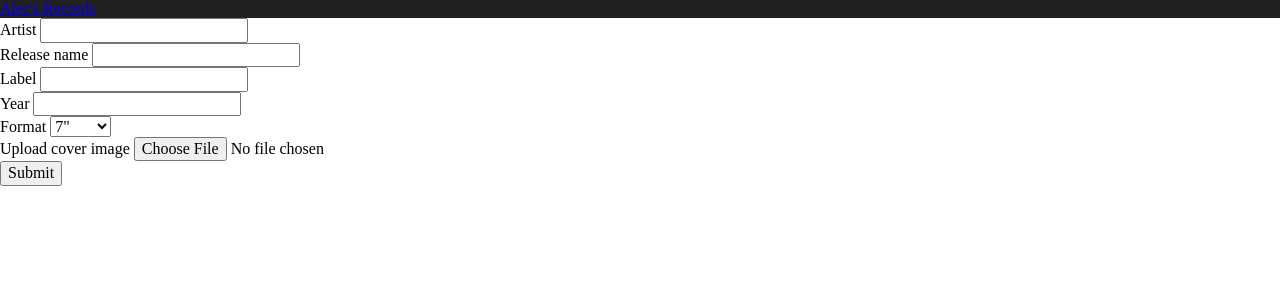
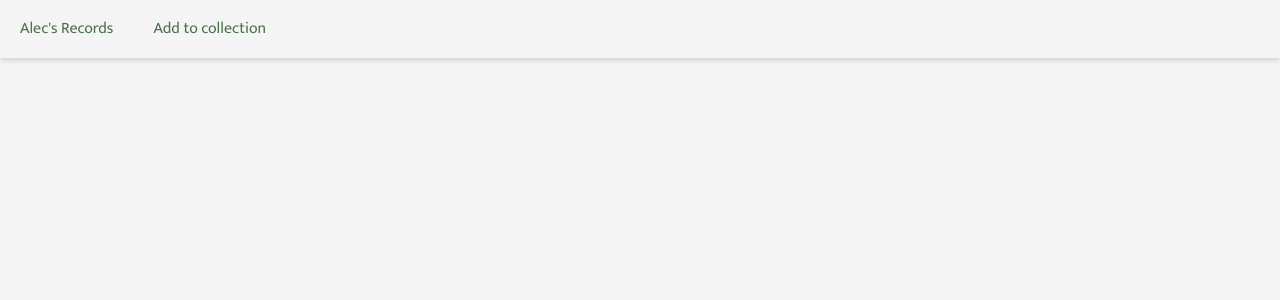
Before and after one commit to alec-hamilton/collector-app, a PHP site: page / in a window 1280 px wide. Shown: the top 300 px of the page. Run offline with PHP 8.4, Linux system fonts and the light colour scheme; data comes from the database, SQL or seed files in the repository.

Commit message:
added separate page to host form

```diff
--- a/collector-app-project/css/styles.css
+++ b/collector-app-project/css/styles.css
@@ -1,9 +1,18 @@
+@import url('https://fonts.googleapis.com/css2?family=Mukta:wght@200;300;400;500;600;700;800&display=swap');
+
+:root {
+  --bg: #F5F5F5;
+  --light: #8DB48E;
+  --dark: #4D724D;
+}
+
 *, *::before, *::after {
   box-sizing: border-box;
 }
 
 body {
   padding: 0;
+  background-color: var(--bg);
 }
 
 img {
@@ -25,24 +34,42 @@
   flex-wrap: wrap;
 }
 
+h1 {
+  font-family: 'Mukta', sans-serif;
+  align-self: start;
+  color: var(--dark);
+  margin: 1rem 0;
+}
+
 h2 {
   align-self: start;
-}
-
-h1 {
-  font-family: arial, sans-serif;
-  align-self: start;
+  font-family: 'Mukta', sans-serif;
+  color: var(--light);
+  margin: 0.5rem 0;
 }
 
 .release > p {
   align-self: start;
+  font-family: 'Mukta', sans-serif;
+  color: var(--light);
+  margin: 0.5rem 0;
+
 }
 
 nav {
   position: sticky;
   top: 0;
   z-index: 99;
-  background-color: #212121;
+  background-color: var(--bg);
   margin: 0;
   width: 100%;
+  display: flex;
+  box-shadow: 0 3px 5px #00000020;
 }
+
+.menu-link {
+  font-family: 'Mukta', sans-serif;
+  color: var(--dark);
+  padding: 20px;
+  text-decoration: none;
+}
--- /dev/null
+++ b/collector-app-project/header.html
@@ -0,0 +1,20 @@
+<!DOCTYPE html>
+<html lang="en">
+
+<head>
+    <meta charset="UTF-8">
+    <meta name="viewport" content="width=device-width, initial-scale=1">
+    <title>Page Title</title>
+    <link href="css/normalize.css" rel="stylesheet">
+    <link href="css/styles.css" rel="stylesheet">
+
+</head>
+
+<body>
+    <nav class="nav">
+        <a class="menu-link" href="index.php">Alec's Records</a>
+        <a class="menu-link" href="form.php">Add to collection</a>
+    </nav>
+</body>
+
+</html>
--- a/collector-app-project/index.php
+++ b/collector-app-project/index.php
@@ -19,34 +19,11 @@
 </head>
 
 <body>
-    <nav class="nav">
-        <a class="menu-link" href="#">Alec's Records</a>
-    </nav>
+    <?php include "header.html"; ?>
 	<div class="release-container">
 		<?php displayReleases($dbdata); ?>
 	</div>
-    <div>
-        <form action="form-handling.php" method="post" enctype="multipart/form-data">
-            <label for="artistname">Artist</label>
-            <input type="text" id="artistname" name="artist" required><br>
-            <label for="releasename">Release name</label>
-            <input type="text" id="releasename" name="release" required><br>
-            <label for="labelname">Label</label>
-            <input type="text" id="labelname" name="label" required><br>
-            <label for="yearname">Year</label>
-            <input type="text" id="yearname" name="year" required><br>
-            <label for="format">Format</label>
-            <select id="format" name="format" required>
-                <option value="1">7"</option>
-                <option value="2">10"</option>
-                <option value="3">12"</option>
-                <option value="4">2x12"</option>
-            </select><br>
-            <label for="fileupload">Upload cover image</label>
-            <input type="file" id="fileupload" name="newFile" required><br>
-            <input type="submit" value="Submit">
-        </form>
-    </div>
+
 </body>
 
 </html>
```
Also changed, not shown: collector-app-project/form.php (+40 -0 lines), collector-app-project/images/bbf87b178120e8b6385d7a0a936083c1d1239d5b.jpg (added).
